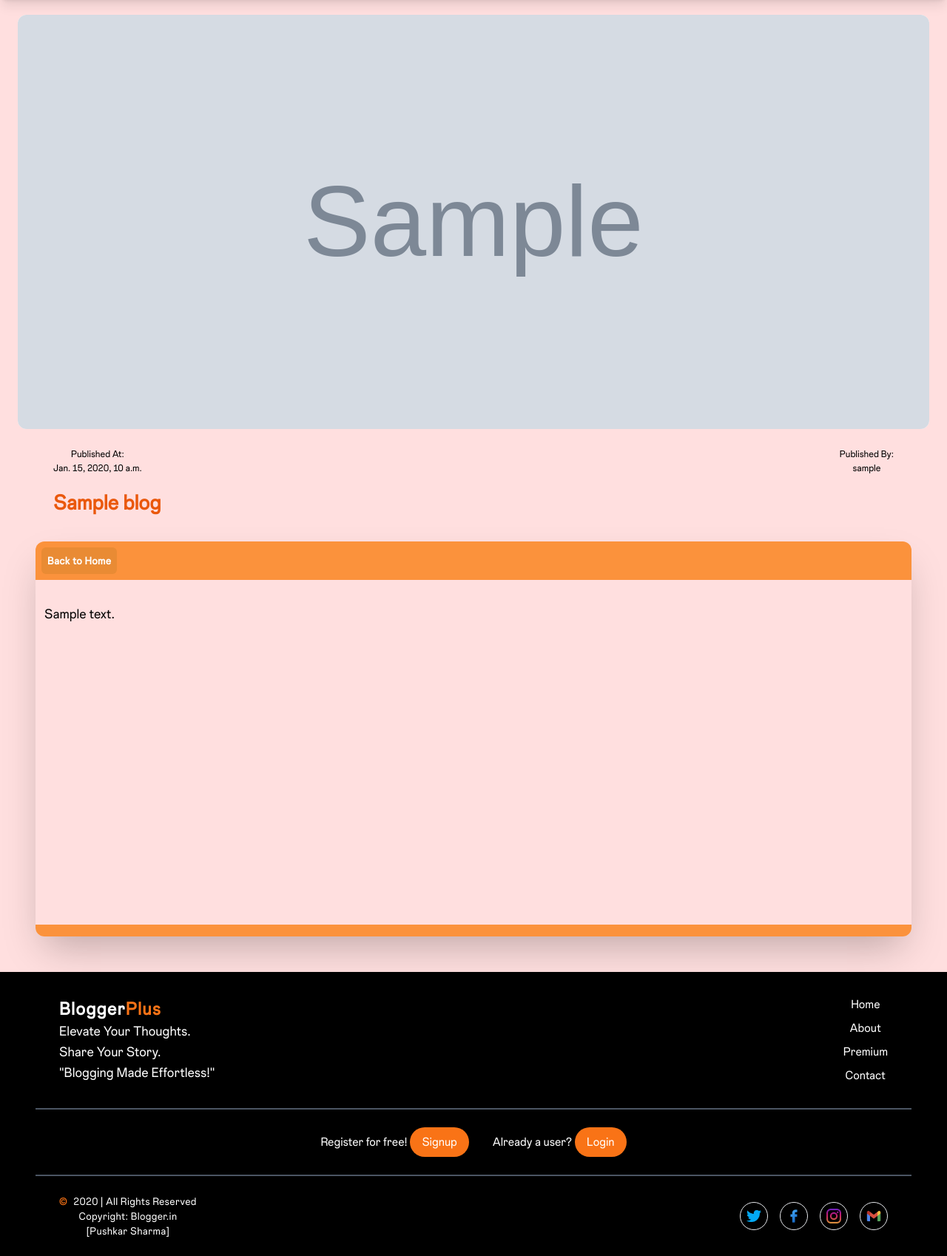
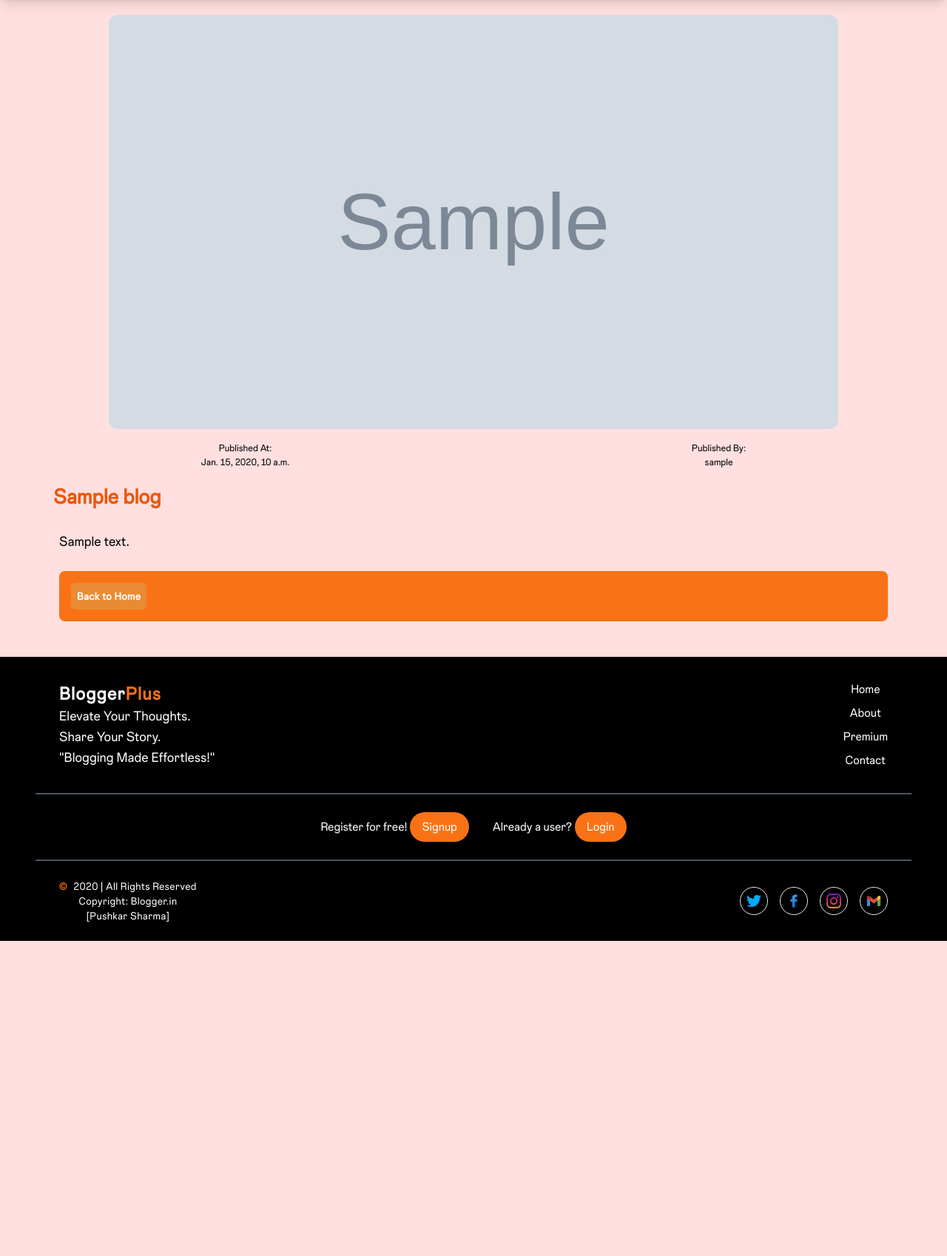
Before and after one commit to Pushkars-repo/Blog_Application_Django_-Full-Stack-, a Django app: template Blog/templates/read_blog.html in a window 1280 px wide. Shown: the part 76-1774 px from the top of the page at 74% size. After the commit the page ends 1348 px from the top, so only its background shows below. Run offline with Django 4.2, Linux system fonts and the light colour scheme; the template is opened without the code that fills it: most values are stand-ins (such as "Sample title", 1, 10 or a date in 2020); grey boxes marked "Sample" are stand-in pictures; data that the repository does not hold is empty; some libraries are stand-ins or nearby versions.

Commit message:
second commit

```diff
--- a/Blog/templates/read_blog.html
+++ b/Blog/templates/read_blog.html
@@ -3,48 +3,33 @@
 {% block content %}
 <div class="pt-6 md:pt-24 pb-0">
 
-    <div class="flex justify-center items-center mx-12  mx-6">
-        <img class=" w-full md:h-[35rem] bg-white rounded-xl"
-                            src="{{blog.image.url}}"
-                            alt="Sunset in the mountains">
+
+
+    <div class="flex flex-col justify-between items-center mx-12  mx-6">
+        <img class=" w-full md:w-4/5 md:h-[35rem] bg-white rounded-xl" src="{{blog.image.url}}" alt="Sunset in the mountains">
     </div>
-    <div class=" mx-4 md:mx-12 flex flex-col justify-between items-centers  gap-4 rounded-t-3xl shadow-3xl p-6">
+
+    <div class="flex justify-around py-4 ">
+        <small class="text-center">Published At: <br> {{blog.created_at}}</small>
+        <small class="text-center">Published By: <br> {{blog.authors.username}}</small>
+    </div>
+
+    <div class=" mx-4 md:mx-12 flex flex-col justify-between items-centers  gap-4 rounded-t-3xl shadow-3xl px-3 md:px-6">
+        <div class="text-orange-600 text-left text-[28px] font-bold w-full h-auto">{{blog.title}}</div>
+    </div>
 
 
 
-        <div class="flex justify-between ">
-            <small class="text-center">Published At: <br> {{blog.created_at}}</small>
-            <small class="text-center">Published By: <br> {{blog.authors.username}}</small>
-        </div>
-        <div class="text-orange-600 text-left
-        text-[28px] font-bold w-full h-auto">{{blog.title}}</div>
-
-
+    <div class="h-auto px-6 md:px-20 leading-8 py-6 text-lg  align-justify">
+        {{blog.content}}
     </div>
 
+    <div class="flex justify-between items-center bg-orange-500 gap-2 mx-6 md:mx-20 rounded-lg  py-2 px-2">
 
-    <div class="mx-4 my-2 md:mx-12 shadow-2xl rounded-xl overflow-hidden">
-
-        <div class="flex justify-between bg-orange-400">
         <div class="py-2 flex justify-center items-center px-2">
             <a href="/" class="bg-[#E98B34] text-white font-semibold tracking-wide py-2 px-2 md:px-2 md:py-2 rounded-md md:text-sm">Back to Home</a>
         </div>
-            <!-- <a href="" class="bg-[#E98B34] text-white font-semibold tracking-wide px-5 py-2 rounded-md text-lg">back</a> -->
-
-        </div>
-
-
-            <div class="h-[450px] overflow-y-scroll my-2 px-3 py-6 text-lg  align-justify">
-                    {{blog.content}}
-            </div>
-
-
-            <div class="flex justify-between bg-orange-400">
-                <!-- <div class="py-2 flex justify-center items-center px-2">
-                    <a href="/" class="bg-[#E98B34] text-white font-semibold tracking-wide py-2 px-2 md:px-2 md:py-2 rounded-md md:text-sm">Home</a>
-                </div> -->
-                <!-- <a href="" class="bg-[#E98B34] text-white font-semibold tracking-wide px-5 py-2 rounded-md text-lg">back</a> -->
-                <div class="flex gap-2  py-2 px-2">
+        <div>
             {% if user.is_authenticated %}
                 {% if user.id == blog.authors.id %}
 
@@ -56,13 +41,11 @@
         </div>
     </div>
 
-
-    </div>
-
 <!--
     {% for message in messages %}
         <p class="text-center text-green-500">{{message}}</p>
-    {% endfor %} -->
+    {% endfor %}
+-->
 
 </div>
 
```
Also changed, not shown: Blog/uploaded/1000039703.jpg (added). Lines whose indentation alone changed are shown as unchanged.
